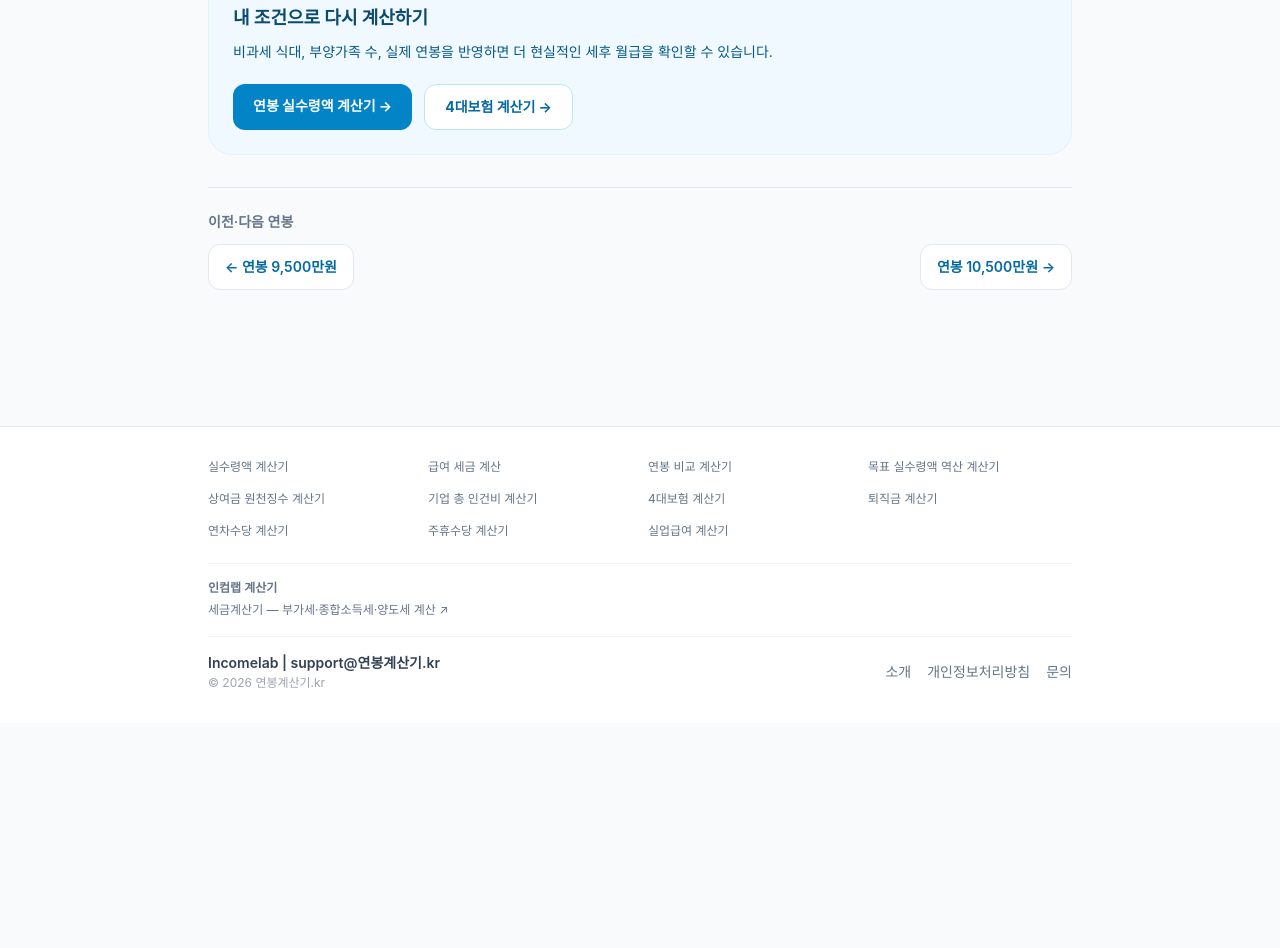
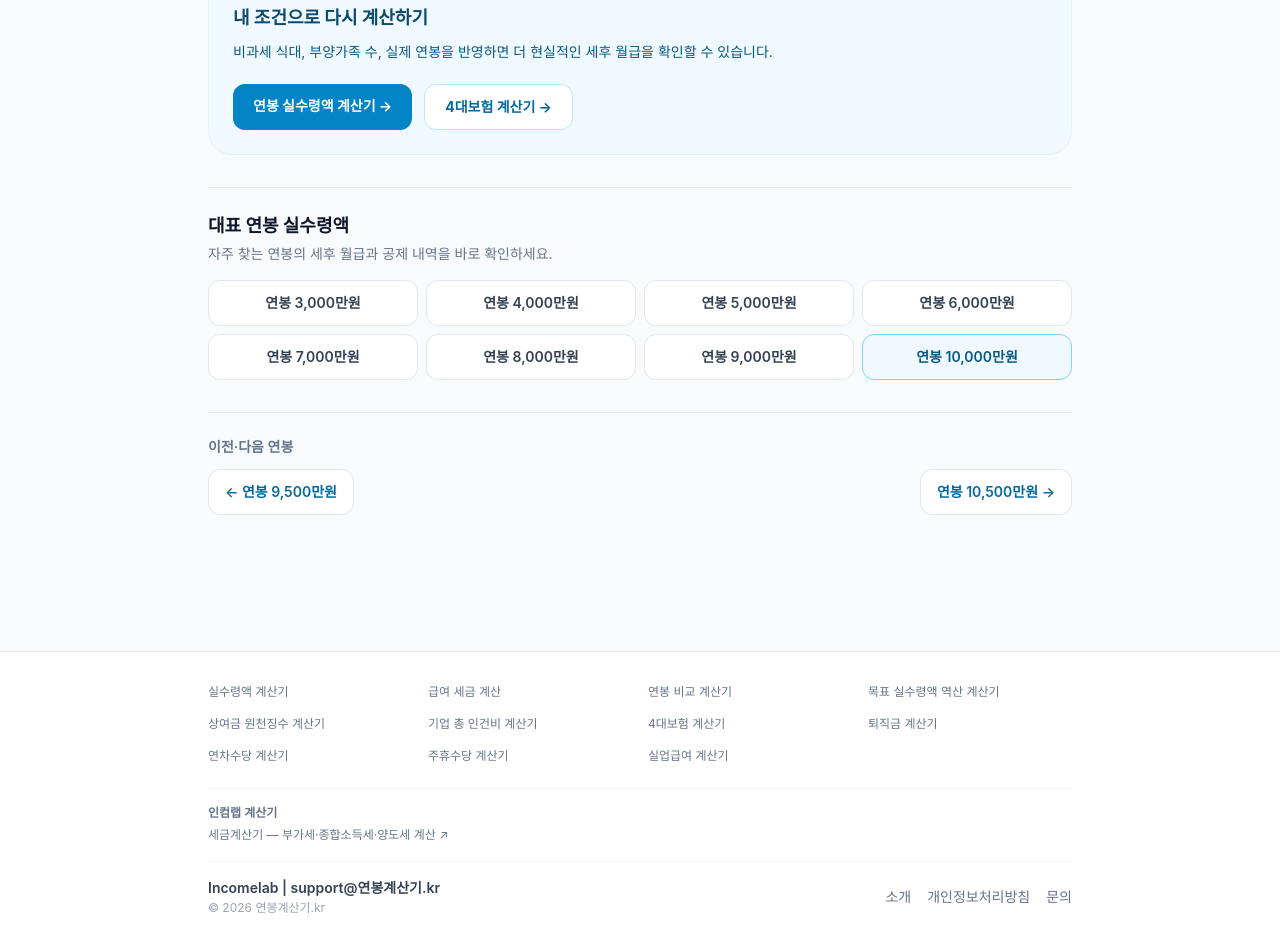
Before and after one commit to YG-coder/salary-calculator, a Next.js app: page /salary/10000 in a window 1280 px wide. Shown: the part 2433-3381 px from the top of the page. Before the commit the page ends 3156 px from the top, so only its background shows below. Built offline with nearby package versions, Linux system fonts and the light colour scheme; a web font is replaced by a local one.

Commit message:
feat(nav): 대표 연봉 링크를 공통 구성

```diff
--- a/src/app/salary-calculator/page.tsx
+++ b/src/app/salary-calculator/page.tsx
@@ -11,6 +11,7 @@ import CalculatorForm from '@/components/calculator/CalculatorForm'
 import ContentSection from '@/components/calculator/ContentSection'
 import FaqSection from '@/components/calculator/FaqSection'
 import RelatedCalculators from '@/components/calculator/RelatedCalculators'
+import SalaryAmountLinks from '@/components/calculator/SalaryAmountLinks'
 import { SITE_URL, SITE_NAME, TAX_YEAR } from '@/lib/constants'
 import { buildWebAppJsonLd, buildFaqJsonLd } from '@/lib/jsonld'
 
@@ -132,6 +133,10 @@ export default function Page() {
           <AdSlot slotId="BOTTOM_HORIZONTAL" format="horizontal" />
         </div>
 
+        <div className="mt-12">
+          <SalaryAmountLinks />
+        </div>
+
       </main>
     </>
   )
--- a/src/app/salary/[amount]/page.tsx
+++ b/src/app/salary/[amount]/page.tsx
@@ -11,6 +11,7 @@
 import type { Metadata } from 'next'
 import Link from 'next/link'
 import { notFound } from 'next/navigation'
+import SalaryAmountLinks from '@/components/calculator/SalaryAmountLinks'
 import { formatKRW } from '@/lib/salary'
 import {
   buildSalaryPageData,
@@ -313,7 +314,11 @@ export default async function SalaryDetailPage({ params }: PageProps) {
         </div>
       </section>
 
-      {/* 현재 구간에서 바로 이어지는 이전·다음 연봉만 제공한다. */}
+      <div className="mb-8 border-t border-slate-200 pt-6">
+        <SalaryAmountLinks currentAmountMan={parsed} />
+      </div>
+
+      {/* 현재 구간에서 바로 이어지는 이전·다음 연봉을 추가로 제공한다. */}
       <section className="mb-8 border-t border-slate-200 pt-6">
         <h2 className="text-sm font-semibold text-slate-500">이전·다음 연봉</h2>
         <div className="mt-3 flex justify-between gap-4 text-sm">
--- /dev/null
+++ b/src/components/calculator/SalaryAmountLinks.tsx
@@ -0,0 +1,47 @@
+import Link from 'next/link'
+
+export const REPRESENTATIVE_SALARY_AMOUNTS_MAN = [
+  3000, 4000, 5000, 6000, 7000, 8000, 9000, 10000,
+] as const
+
+type SalaryAmountLinksProps = {
+  currentAmountMan?: number
+}
+
+export default function SalaryAmountLinks({ currentAmountMan }: SalaryAmountLinksProps) {
+  return (
+    <section aria-labelledby="representative-salary-heading">
+      <h2 id="representative-salary-heading" className="text-lg font-bold text-slate-900">
+        대표 연봉 실수령액
+      </h2>
+      <p className="mt-1 text-sm text-slate-500">
+        자주 찾는 연봉의 세후 월급과 공제 내역을 바로 확인하세요.
+      </p>
+      <div className="mt-4 grid grid-cols-2 gap-2 sm:grid-cols-4">
+        {REPRESENTATIVE_SALARY_AMOUNTS_MAN.map((amount) => {
+          const isCurrent = amount === currentAmountMan
+          const className = [
+            'rounded-xl border px-4 py-3 text-center text-sm font-semibold transition-colors',
+            isCurrent
+              ? 'border-brand-300 bg-brand-50 text-brand-800'
+              : 'border-slate-200 bg-white text-slate-700 hover:border-brand-200 hover:bg-brand-50 hover:text-brand-700',
+          ].join(' ')
+
+          if (isCurrent) {
+            return (
+              <span key={amount} aria-current="page" className={className}>
+                연봉 {amount.toLocaleString()}만원
+              </span>
+            )
+          }
+
+          return (
+            <Link key={amount} href={`/salary/${amount}`} className={className}>
+              연봉 {amount.toLocaleString()}만원
+            </Link>
+          )
+        })}
+      </div>
+    </section>
+  )
+}
```
Also changed, not shown: 1 other file (tests, documents, lock files or other folders).
